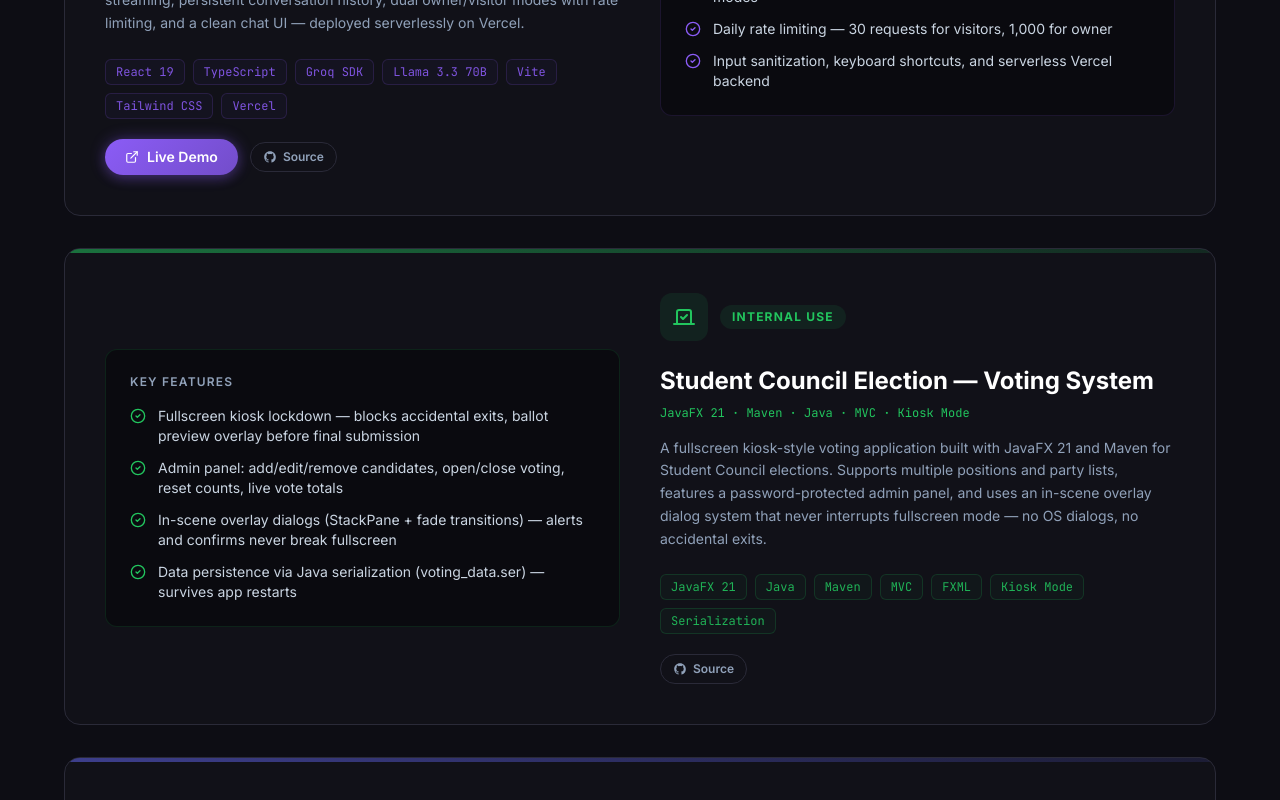
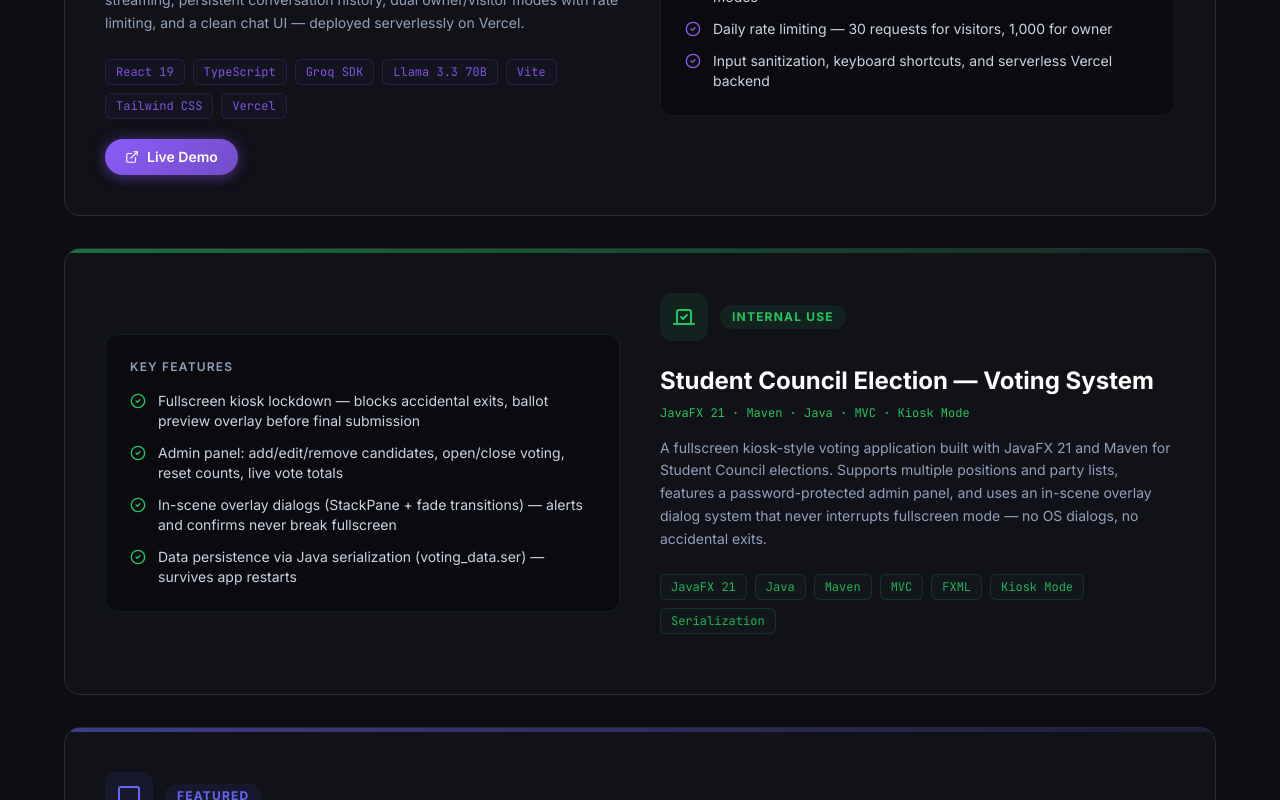
Before and after one commit to codingbrain01/codingbrain, a React (Vite) app: page / in a window 1280 px wide. Shown: the part 5460-6260 px from the top of the page. Built offline with nearby package versions, Linux system fonts and the light colour scheme.

Commit message:
CodingBrain's commit: updated portfolio

```diff
--- a/src/components/Projects.tsx
+++ b/src/components/Projects.tsx
@@ -1,12 +1,6 @@
 import { useRef } from 'react';
 import { motion, useInView } from 'framer-motion';
 import { Monitor, Send, Layout, CheckCircle2, ExternalLink, Bot, ClipboardList, Wrench, Vote } from 'lucide-react';
-
-const GitHubIcon = () => (
-  <svg viewBox="0 0 24 24" className="w-3.5 h-3.5" fill="currentColor">
-    <path d="M12 2C6.477 2 2 6.484 2 12.017c0 4.425 2.865 8.18 6.839 9.504.5.092.682-.217.682-.483 0-.237-.008-.868-.013-1.703-2.782.605-3.369-1.343-3.369-1.343-.454-1.158-1.11-1.466-1.11-1.466-.908-.62.069-.608.069-.608 1.003.07 1.531 1.032 1.531 1.032.892 1.53 2.341 1.088 2.91.832.092-.647.35-1.088.636-1.338-2.22-.253-4.555-1.113-4.555-4.951 0-1.093.39-1.988 1.029-2.688-.103-.253-.446-1.272.098-2.65 0 0 .84-.27 2.75 1.026A9.564 9.564 0 0112 6.844c.85.004 1.705.115 2.504.337 1.909-1.296 2.747-1.027 2.747-1.027.546 1.379.202 2.398.1 2.651.64.7 1.028 1.595 1.028 2.688 0 3.848-2.339 4.695-4.566 4.943.359.309.678.92.678 1.855 0 1.338-.012 2.419-.012 2.747 0 .268.18.58.688.482A10.019 10.019 0 0022 12.017C22 6.484 17.522 2 12 2z" />
-  </svg>
-);
 import { projects } from '../data/resume';
 
 const iconMap: Record<string, React.ReactNode> = {
@@ -85,9 +79,8 @@
             ))}
           </div>
 
-          {(project.url || project.github) && (
+          {project.url && (
             <div className="flex items-center gap-3">
-              {project.url && (
               <a
                 href={project.url}
                 target="_blank"
@@ -102,17 +95,6 @@
                   style={{ background: project.accentColor }} />
                 <ExternalLink size={14} /> Live Demo
               </a>
-              )}
-              {project.github && (
-                <a
-                  href={project.github}
-                  target="_blank"
-                  rel="noopener noreferrer"
-                  className="inline-flex items-center gap-1.5 text-xs font-semibold px-3 py-1.5 rounded-full border border-(--border) text-slate-600 dark:text-slate-400 hover:text-slate-900 dark:hover:text-white hover:border-slate-400 dark:hover:border-slate-500 transition-colors"
-                >
-                  <GitHubIcon /> Source
-                </a>
-              )}
             </div>
           )}
         </div>
--- a/src/data/resume.ts
+++ b/src/data/resume.ts
@@ -112,7 +112,7 @@
     accentColor: '#14b8a6',
     icon: 'wrench',
     url: 'https://utilityhubphi.vercel.app/',
-    github: 'https://github.com/codingbrain01/utilityhub',
+    github: undefined,
   },
   {
     id: 'attendance-tracker',
@@ -132,7 +132,7 @@
     accentColor: '#f59e0b',
     icon: 'clipboardList',
     url: 'https://attendanctrackerphi.vercel.app',
-    github: 'https://github.com/codingbrain01/attendance-tracker',
+    github: undefined,
   },
   {
     id: 'crockoncrockai',
@@ -152,7 +152,7 @@
     accentColor: '#8b5cf6',
     icon: 'bot',
     url: 'https://crockoncrockai.vercel.app',
-    github: 'https://github.com/codingbrain01/crockoncrockai',
+    github: undefined,
   },
   {
     id: 'voting-system',
@@ -172,7 +172,7 @@
     accentColor: '#22c55e',
     icon: 'vote',
     url: undefined,
-    github: 'https://github.com/codingbrain01/voting-system-app',
+    github: undefined,
   },
   {
     id: 'kiosk',
@@ -235,6 +235,26 @@
     github: undefined,
   },
   {
+    id: 'landing-pages',
+    featured: false,
+    badge: '',
+    title: 'Landing Page Suite (13+)',
+    tagline: 'Vite · React · TailwindCSS · Hostinger',
+    description:
+      'A fleet of 13+ high-conversion, responsive landing pages built and deployed for a remote client, each achieving 100% mobile-first compatibility and sub-2-second load times via Vite\'s optimized build pipeline and Hostinger VPS hosting.',
+    highlights: [
+      'Sub-2-second load times with Vite production builds',
+      '100% mobile-first responsive layouts',
+      'SSL-secured deployments on Hostinger with custom domains via InternetBS',
+      'SEO-optimized meta and structured data per page',
+    ],
+    tags: ['React', 'Vite', 'TailwindCSS', 'Hostinger', 'SSL', 'SEO'],
+    accentColor: '#10b981',
+    icon: 'layout',
+    url: undefined,
+    github: undefined,
+  },
+  {
     id: 'sisig-republic',
     featured: false,
     badge: 'Client Project',
@@ -254,26 +274,6 @@
     url: 'https://sisig-republic.vercel.app/',
     github: undefined,
   },
-  {
-    id: 'landing-pages',
-    featured: false,
-    badge: '',
-    title: 'Landing Page Suite (13+)',
-    tagline: 'Vite · React · TailwindCSS · Hostinger',
-    description:
-      'A fleet of 13+ high-conversion, responsive landing pages built and deployed for a remote client, each achieving 100% mobile-first compatibility and sub-2-second load times via Vite\'s optimized build pipeline and Hostinger VPS hosting.',
-    highlights: [
-      'Sub-2-second load times with Vite production builds',
-      '100% mobile-first responsive layouts',
-      'SSL-secured deployments on Hostinger with custom domains via InternetBS',
-      'SEO-optimized meta and structured data per page',
-    ],
-    tags: ['React', 'Vite', 'TailwindCSS', 'Hostinger', 'SSL', 'SEO'],
-    accentColor: '#10b981',
-    icon: 'layout',
-    url: undefined,
-    github: undefined,
-  },
 ];
 
 export const education = {
```
Also changed, not shown: .claude/settings.local.json, 1 other file (tests, documents, lock files or other folders). Lines whose indentation alone changed are shown as unchanged.
